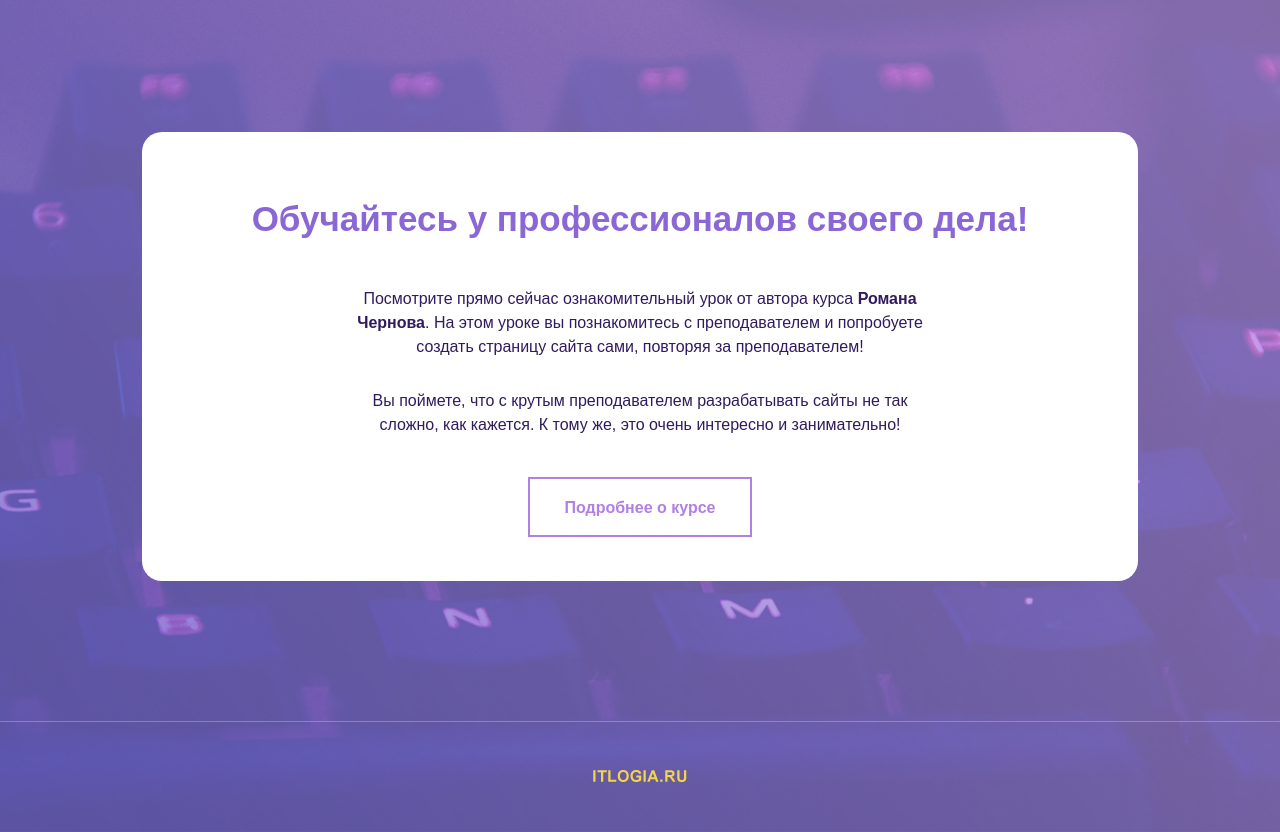
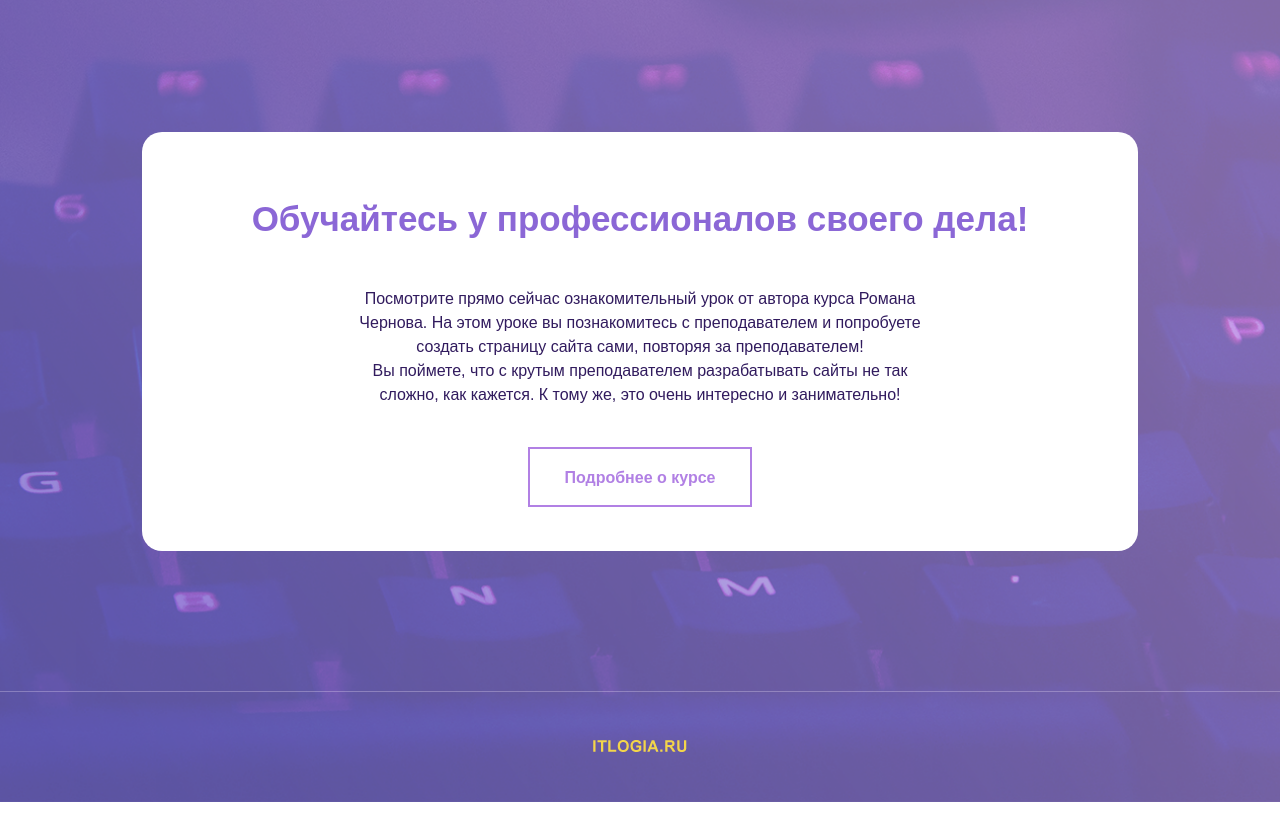
Before and after one commit to Korbanova/FrontEnd, a plain HTML site: page ITLogia/index.html in a window 1280 px wide. Shown: the part 1440-2272 px from the top of the page. After the commit the page ends 2242 px from the top, so only its background shows below. Drawn offline with Linux system fonts and the light colour scheme.

Commit message:
Update index.html

```diff
--- a/ITLogia/index.html
+++ b/ITLogia/index.html
@@ -60,24 +60,23 @@
 </section>
 
 <div class="final">
-    <div class="details-container">
-        <h2 class="details-title">Обучайтесь у профессионалов своего дела!</h2>
-        <div class="details-text">
-            <p class="details-text-name">Посмотрите прямо сейчас ознакомительный урок от автора курса
+    <div class="details">
+        <div class="details-container">
+            <h2 class="details-title">Обучайтесь у профессионалов своего дела!</h2>
+            <p class="details-text">Посмотрите прямо сейчас ознакомительный урок от автора курса
                 <span>Романа Чернова</span>. На этом уроке вы познакомитесь с
                 преподавателем и попробуете создать страницу сайта сами, повторяя за преподавателем!</p>
-            <p class="details-text-teacher">Вы поймете, что с крутым преподавателем разрабатывать сайты не так сложно,
+            <p class="details-text">Вы поймете, что с крутым преподавателем разрабатывать сайты не так сложно,
                 как
                 кажется. К тому же, это очень
                 интересно и занимательно!</p>
+            <div class="details-action"><button class="button button-violet">Подробнее о курсе</button></div>
         </div>
-        <button class="button button-violet">Подробнее о курсе</button>
     </div>
     <footer class="footer">
         <div class="container">
             <img src="images/itlogia.png" alt="Логотип">
         </div>
-
     </footer>
 </div>
 </body>
```
